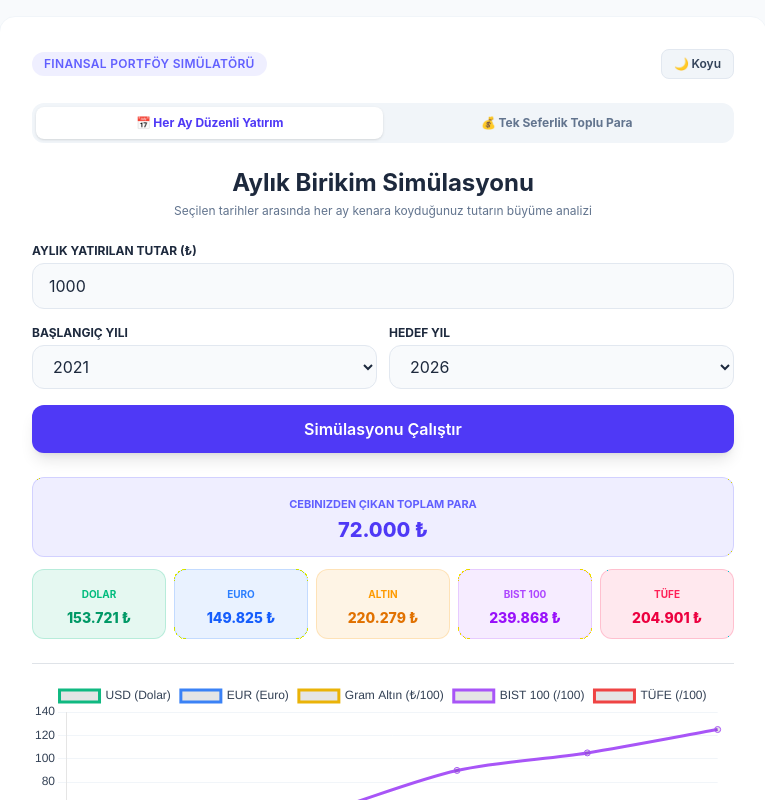
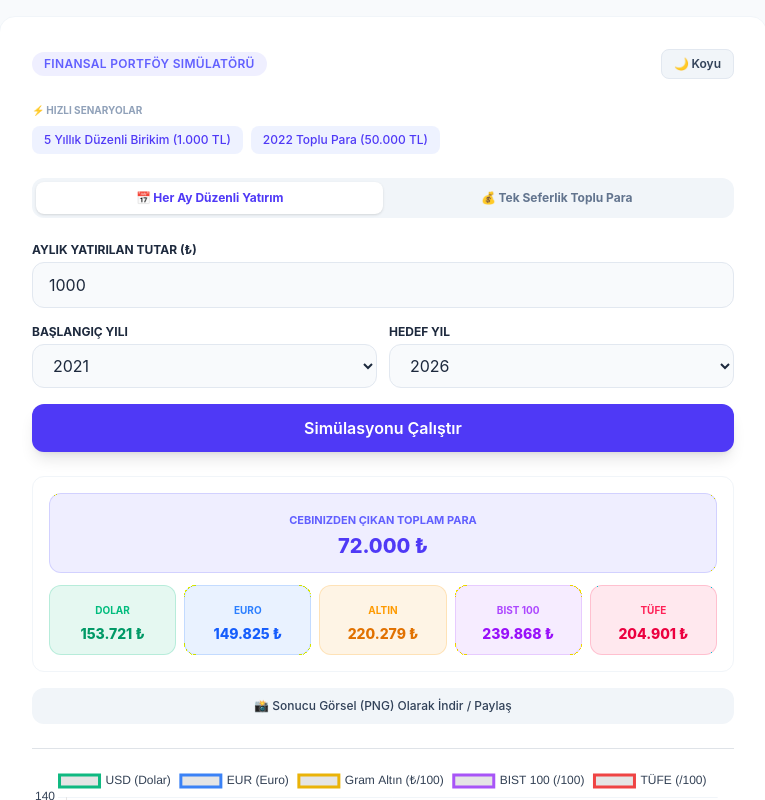
Before and after one commit to utkan36/para-hesaplayici, a React (Vite) app: page / in a window 1280 px wide. Both pictures are taken after a click on the button "Simülasyonu Çalıştır". Shown: the top 800 px of the page, without its empty margins (257-1022 px from the left). Built offline with nearby package versions, Linux system fonts and the light colour scheme.

Commit message:
Sonuc indirme butonu ve hazir senaryolar eklendi

```diff
--- a/package.json
+++ b/package.json
@@ -11,6 +11,7 @@
   },
   "dependencies": {
     "chart.js": "^4.5.1",
+    "html2canvas": "^1.4.1",
     "react": "^19.2.8",
     "react-chartjs-2": "^5.3.1",
     "react-dom": "^19.2.8"
--- a/src/App.jsx
+++ b/src/App.jsx
@@ -1,4 +1,5 @@
-import { useState } from 'react';
+import { useState, useRef } from 'react';
+import html2canvas from 'html2canvas';
 import {
   Chart as ChartJS,
   CategoryScale,
@@ -31,13 +32,14 @@ const ARCHIVE_RATES = {
 };
 
 export default function App() {
-  const [calcMode, setCalcMode] = useState('dca'); // 'single' (Tek Seferlik) veya 'dca' (Düzenli)
+  const [calcMode, setCalcMode] = useState('dca');
   const [amount, setAmount] = useState(1000);
   const [startYear, setStartYear] = useState('2021');
   const [targetYear, setTargetYear] = useState('2026');
   const [isDarkMode, setIsDarkMode] = useState(false);
   const [comparisonResults, setComparisonResults] = useState(null);
 
+  const resultCardRef = useRef(null);
   const years = Object.keys(ARCHIVE_RATES);
 
   const handleCalculate = () => {
@@ -45,7 +47,6 @@ export default function App() {
     const target = ARCHIVE_RATES[targetYear];
 
     if (calcMode === 'single') {
-      // Tek seferlik toplu para hesabı
       const start = ARCHIVE_RATES[startYear];
       setComparisonResults({
         totalInvested: amount,
@@ -56,16 +57,14 @@ export default function App() {
         TUFE: amount * (target.TUFE / start.TUFE),
       });
     } else {
-      // Her ay düzenli yatırım (DCA) hesabı (Yılda 12 ay üzerinden hesaplanır)
       let totalInvested = 0;
       let totals = { USD: 0, EUR: 0, ALTIN: 0, BIST: 0, TUFE: 0 };
 
       selectedYears.forEach(year => {
         const rates = ARCHIVE_RATES[year];
-        const yearlyContribution = amount * 12; // Yıllık biriken tutar
+        const yearlyContribution = amount * 12;
         totalInvested += yearlyContribution;
 
-        // O yılın birikiminin hedef yıla göre değerlenmesi
         totals.USD += yearlyContribution * (target.USD / rates.USD);
         totals.EUR += yearlyContribution * (target.EUR / rates.EUR);
         totals.ALTIN += yearlyContribution * (target.ALTIN / rates.ALTIN);
@@ -73,11 +72,25 @@ export default function App() {
         totals.TUFE += yearlyContribution * (target.TUFE / rates.TUFE);
       });
 
-      setComparisonResults({
-        totalInvested,
-        ...totals
-      });
+      setComparisonResults({ totalInvested, ...totals });
     }
+  };
+
+  const handleDownloadImage = async () => {
+    if (!resultCardRef.current) return;
+    const canvas = await html2canvas(resultCardRef.current);
+    const image = canvas.toDataURL("image/png");
+    const link = document.createElement("a");
+    link.href = image;
+    link.download = `yatirim-analizi-${startYear}-${targetYear}.png`;
+    link.click();
+  };
+
+  const applyPreset = (presetAmount, presetStart, presetTarget, mode) => {
+    setAmount(presetAmount);
+    setStartYear(presetStart);
+    setTargetYear(presetTarget);
+    setCalcMode(mode);
   };
 
   const chartData = {
@@ -120,7 +133,26 @@ export default function App() {
           </button>
         </div>
 
-        {/* Sekmeler (Tabs) */}
+        {/* Hazır Senaryolar (Presets) */}
+        <div className="mb-6">
+          <label className="block text-[10px] font-bold uppercase text-slate-400 mb-2">⚡ Hızlı Senaryolar</label>
+          <div className="flex flex-wrap gap-2">
+            <button
+              onClick={() => applyPreset(1000, '2021', '2026', 'dca')}
+              className="px-3 py-1.5 bg-indigo-50 hover:bg-indigo-100 dark:bg-slate-700 dark:hover:bg-slate-600 text-indigo-600 dark:text-indigo-300 rounded-lg text-xs font-medium transition"
+            >
+              5 Yıllık Düzenli Birikim (1.000 TL)
+            </button>
+            <button
+              onClick={() => applyPreset(50000, '2022', '2026', 'single')}
+              className="px-3 py-1.5 bg-indigo-50 hover:bg-indigo-100 dark:bg-slate-700 dark:hover:bg-slate-600 text-indigo-600 dark:text-indigo-300 rounded-lg text-xs font-medium transition"
+            >
+              2022 Toplu Para (50.000 TL)
+            </button>
+          </div>
+        </div>
+
+        {/* Sekmeler */}
         <div className="flex p-1 bg-slate-100 dark:bg-slate-700/50 rounded-xl mb-6">
           <button
             onClick={() => { setCalcMode('dca'); setComparisonResults(null); }}
@@ -134,15 +166,6 @@ export default function App() {
           >
             💰 Tek Seferlik Toplu Para
           </button>
-        </div>
-
-        <div className="text-center mb-6">
-          <h1 className="text-2xl font-bold">
-            {calcMode === 'dca' ? 'Aylık Birikim Simülasyonu' : 'Toplu Para Değerleme'}
-          </h1>
-          <p className={`text-xs mt-1 ${isDarkMode ? 'text-slate-400' : 'text-slate-500'}`}>
-            {calcMode === 'dca' ? 'Seçilen tarihler arasında her ay kenara koyduğunuz tutarın büyüme analizi' : 'Tek seferde yatırılan paranın yıllar içindeki reel değişimi'}
-          </p>
         </div>
 
         {/* Form */}
@@ -190,10 +213,11 @@ export default function App() {
           </button>
         </div>
 
-        {/* Sonuç Kartları */}
+        {/* Sonuç Kartları ve İndir Butonu */}
         {comparisonResults && (
-          <div className="mt-6 space-y-3">
-            <div className="p-3 bg-indigo-500/10 border border-indigo-500/20 rounded-xl text-center">
+          <div className="mt-6 space-y-4">
+            <div ref={resultCardRef} className={`p-4 rounded-xl border ${isDarkMode ? 'bg-slate-800 border-slate-700' : 'bg-white border-slate-100'}`}>
+              <div className="p-3 bg-indigo-500/10 border border-indigo-500/20 rounded-xl text-center mb-3">
                 <span className="text-[11px] font-bold text-indigo-500 uppercase">Cebinizden Çıkan Toplam Para</span>
                 <div className="text-xl font-extrabold text-indigo-600 mt-0.5">
                   {comparisonResults.totalInvested.toLocaleString('tr-TR')} ₺
@@ -233,6 +257,14 @@ export default function App() {
                 </div>
               </div>
             </div>
+
+            <button
+              onClick={handleDownloadImage}
+              className="w-full py-2.5 px-4 bg-slate-100 dark:bg-slate-700 hover:bg-slate-200 dark:hover:bg-slate-600 text-slate-700 dark:text-slate-200 font-medium rounded-xl text-xs transition flex items-center justify-center gap-2 cursor-pointer"
+            >
+              📸 Sonucu Görsel (PNG) Olarak İndir / Paylaş
+            </button>
+          </div>
         )}
 
         {/* Grafik */}
```
Also changed, not shown: 1 other file (tests, documents, lock files or other folders). Lines whose indentation alone changed are shown as unchanged.
